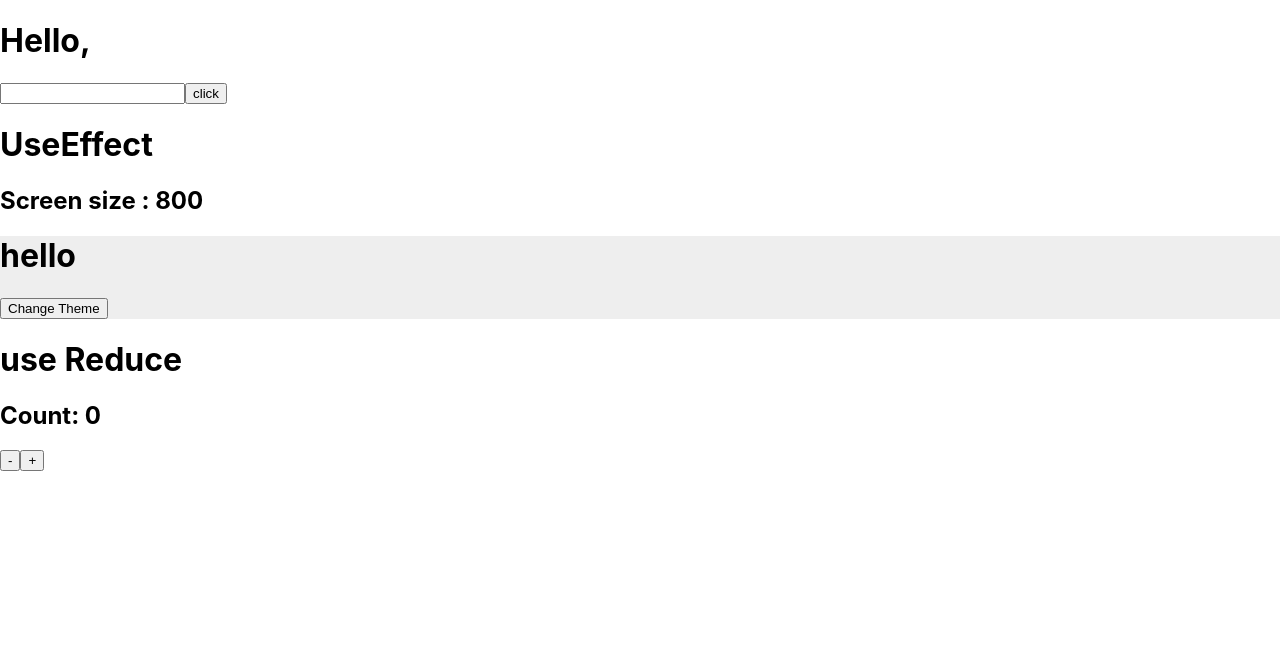
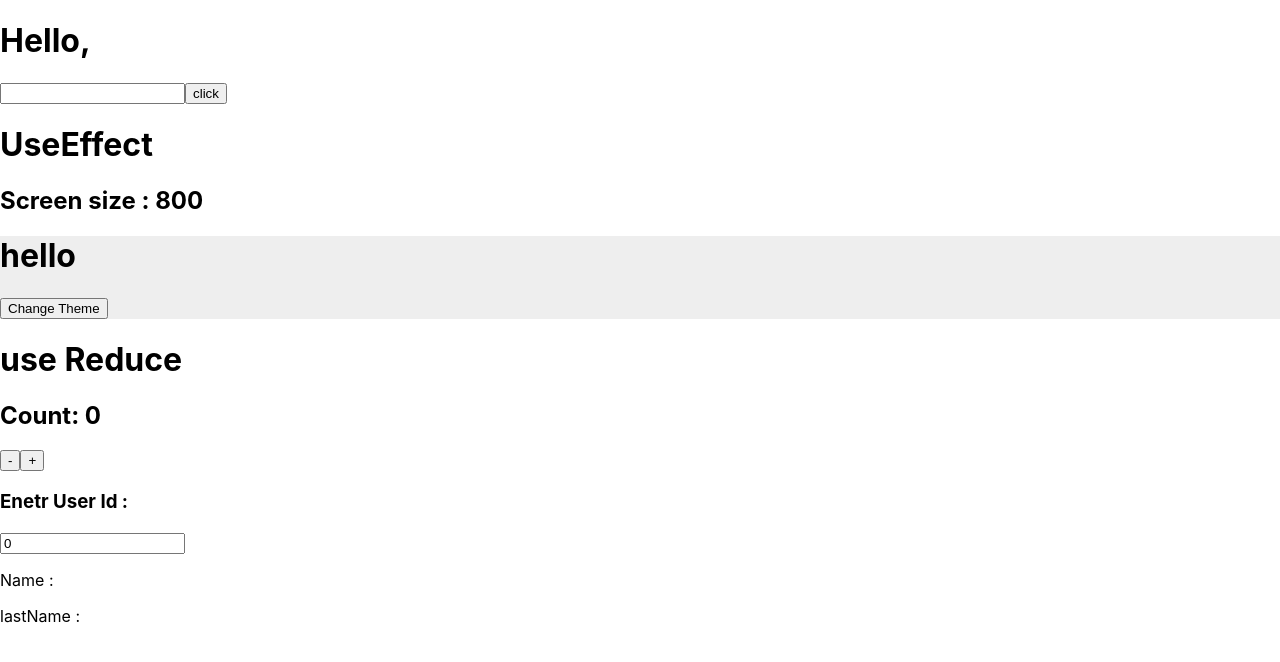
Before and after one commit to dipak-patil-noovosoft/react-learning, a React (Create React App) app in the folder exercises/reacthooks/: page / in a window 1280 px wide. Shown: the top 662 px of the page. Built offline with nearby package versions, Linux system fonts and the light colour scheme; no server answers.

Commit message:
Add : customHook

```diff
--- a/exercises/reacthooks/src/Components/App.tsx
+++ b/exercises/reacthooks/src/Components/App.tsx
@@ -4,6 +4,7 @@ import UseEffect from "./UseEffect";
 import {themeContext, themes,themeType} from "../Context/ThemeContext";
 import UseContext from "./UseContext";
 import UseReducerDemo from "./UseReducerDemo";
+import CustomHook from "./CustomHook";
 
 export const App : React.FC = () => {
     const [theme, setTheme] = useState(themes.light);
@@ -28,6 +29,7 @@ export const App : React.FC = () => {
             </themeContext.Provider>
 
             <UseReducerDemo/>
+            <CustomHook/>
         </div>
     );
 };
--- /dev/null
+++ b/exercises/reacthooks/src/Components/CustomHook.tsx
@@ -0,0 +1,32 @@
+import {useEffect, useState} from "react";
+import {log} from "util";
+
+const useUserData = (userID :number) =>{
+    const [userData, setUserData] = useState({firstname:"",lastname :""});
+    useEffect(() => {
+        const getUser = async () =>{
+            const response = await  fetch(`https://dummyjson.com/users/${userID}`)
+            const data = await  response.json();
+            setUserData({firstname: data.firstName,lastname: data.lastName});
+        }
+         getUser().catch(err => console.log(err));
+    }, [userID]);
+    return userData;
+}
+
+const CustomHook = () => {
+    const [userId, setUserId] = useState(0);
+
+    const data = useUserData(userId);
+    if(!data)return null ;
+
+    return (
+        <div>
+            <h3>Enetr User Id : </h3>
+            <input id="userIdInput" type="number" value={userId} onChange={e => setUserId(parseInt(e.target.value))}/>
+            <p>Name : {data.firstname} </p>
+            <p>lastName : {data.lastname}</p>
+        </div>
+    )
+}
+export default CustomHook
```
